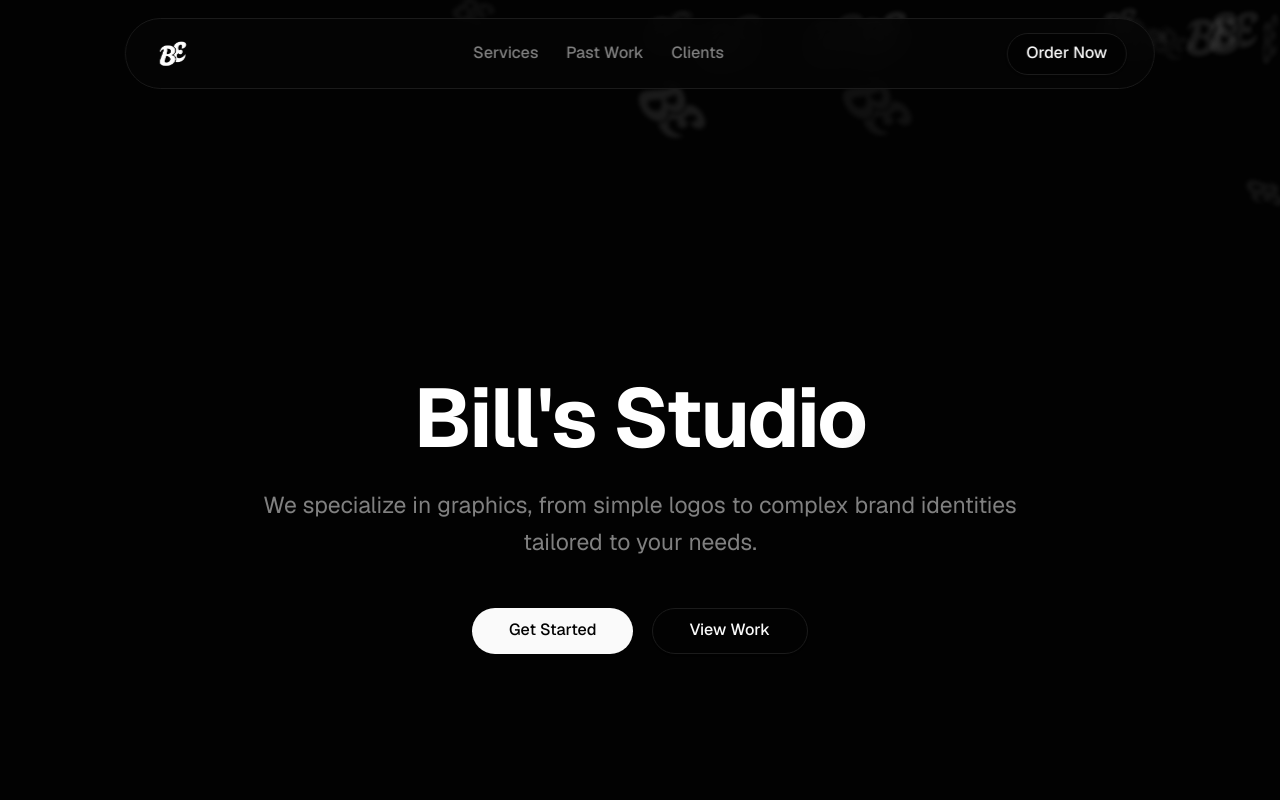
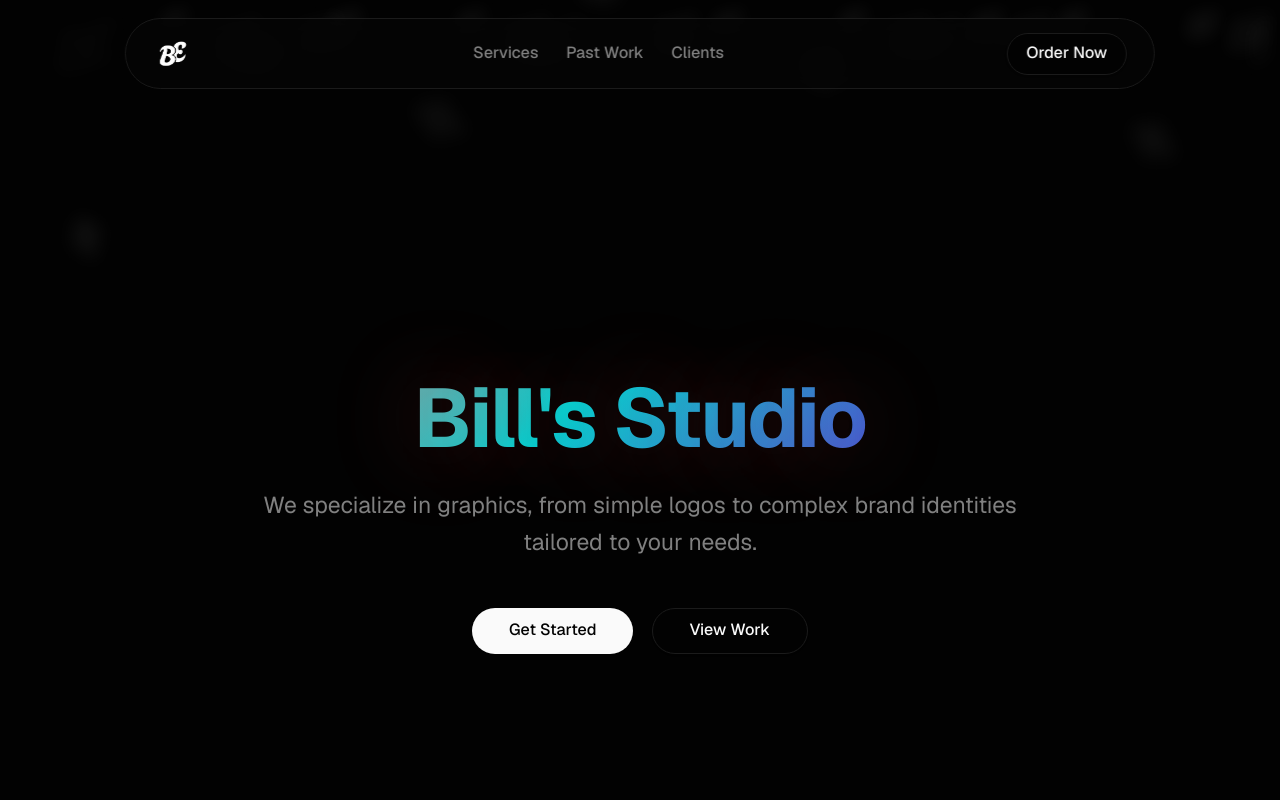
Before and after one commit to BillEfthimiou/billefthimiou.com, a Next.js app: page / in a window 1280 px wide. Shown: the top 800 px of the page. Built offline with nearby package versions, Linux system fonts and the light colour scheme.

Commit message:
feat: enhance falling logos and gradient text animations
Improve falling logos with CSS animations and vibrant gradient text.

```diff
--- a/app/globals.css
+++ b/app/globals.css
@@ -134,14 +134,23 @@ html.lenis, html.lenis body {
 @keyframes fall {
   0% {
     transform: translateY(-100px) rotate(0deg);
+    opacity: 0;
+  }
+  5% {
+    opacity: 1;
+  }
+  95% {
+    opacity: 1;
   }
   100% {
     transform: translateY(100vh) rotate(360deg);
+    opacity: 0;
   }
 }
 
 .falling-logo {
   animation: fall linear infinite;
+  will-change: transform;
 }
 
 /* Premium animated gradient text */
@@ -169,21 +178,41 @@ html.lenis, html.lenis body {
   }
 }
 
-.gradient-text {
+/* Premium animated gradient for title */
+@keyframes premium-gradient {
+  0% {
+    background-position: 0% 50%;
+  }
+  25% {
+    background-position: 50% 100%;
+  }
+  50% {
+    background-position: 100% 50%;
+  }
+  75% {
+    background-position: 50% 0%;
+  }
+  100% {
+    background-position: 0% 50%;
+  }
+}
+
+.gradient-text-premium {
   background: linear-gradient(
-    135deg,
-    #ffffff 0%,
-    #c0c0c0 15%,
-    #ffffff 30%,
-    #e8e8e8 45%,
-    #b8b8b8 60%,
-    #ffffff 75%,
-    #d4d4d4 90%,
-    #ffffff 100%
+    -45deg,
+    #ff6b6b,
+    #feca57,
+    #48dbfb,
+    #ff9ff3,
+    #54a0ff,
+    #5f27cd,
+    #00d2d3,
+    #ff6b6b
   );
-  background-size: 300% 300%;
+  background-size: 400% 400%;
   -webkit-background-clip: text;
   background-clip: text;
   -webkit-text-fill-color: transparent;
-  animation: gradient-shift 8s ease infinite, shimmer 4s ease-in-out infinite;
+  animation: premium-gradient 6s ease infinite;
+  text-shadow: 0 0 80px rgba(255, 107, 107, 0.3);
 }
--- a/components/hero.tsx
+++ b/components/hero.tsx
@@ -1,42 +1,50 @@
-"use client";
-
 import Link from "next/link";
 import { Button } from "@/components/ui/button";
-import { useEffect, useState } from "react";
 
-interface FallingLogo {
-  id: number;
-  x: number;
-  delay: number;
-  duration: number;
-  size: number;
-  opacity: number;
-}
+// Pre-defined logo positions for different patterns
+const fallingLogos = [
+  // Column 1 - left side
+  { id: 1, x: 5, delay: 0, duration: 18, size: 40, opacity: 0.08 },
+  { id: 2, x: 8, delay: 5, duration: 22, size: 55, opacity: 0.05 },
+  { id: 3, x: 12, delay: 12, duration: 25, size: 35, opacity: 0.07 },
+  // Column 2
+  { id: 4, x: 18, delay: 3, duration: 20, size: 48, opacity: 0.06 },
+  { id: 5, x: 22, delay: 8, duration: 28, size: 60, opacity: 0.04 },
+  { id: 6, x: 25, delay: 15, duration: 19, size: 42, opacity: 0.08 },
+  // Column 3
+  { id: 7, x: 32, delay: 1, duration: 24, size: 52, opacity: 0.05 },
+  { id: 8, x: 35, delay: 10, duration: 21, size: 38, opacity: 0.07 },
+  { id: 9, x: 38, delay: 18, duration: 26, size: 65, opacity: 0.04 },
+  // Column 4 - center area
+  { id: 10, x: 45, delay: 4, duration: 23, size: 45, opacity: 0.06 },
+  { id: 11, x: 50, delay: 9, duration: 27, size: 58, opacity: 0.05 },
+  { id: 12, x: 55, delay: 14, duration: 20, size: 40, opacity: 0.07 },
+  // Column 5
+  { id: 13, x: 62, delay: 2, duration: 25, size: 50, opacity: 0.06 },
+  { id: 14, x: 65, delay: 7, duration: 22, size: 36, opacity: 0.08 },
+  { id: 15, x: 68, delay: 16, duration: 28, size: 62, opacity: 0.04 },
+  // Column 6
+  { id: 16, x: 75, delay: 6, duration: 19, size: 44, opacity: 0.07 },
+  { id: 17, x: 78, delay: 11, duration: 24, size: 55, opacity: 0.05 },
+  { id: 18, x: 82, delay: 17, duration: 21, size: 38, opacity: 0.08 },
+  // Column 7 - right side
+  { id: 19, x: 88, delay: 0, duration: 26, size: 48, opacity: 0.06 },
+  { id: 20, x: 92, delay: 8, duration: 23, size: 42, opacity: 0.07 },
+  { id: 21, x: 95, delay: 13, duration: 20, size: 56, opacity: 0.05 },
+  // Extra scattered logos for density
+  { id: 22, x: 15, delay: 20, duration: 30, size: 70, opacity: 0.03 },
+  { id: 23, x: 40, delay: 22, duration: 32, size: 75, opacity: 0.03 },
+  { id: 24, x: 70, delay: 25, duration: 28, size: 68, opacity: 0.03 },
+  { id: 25, x: 3, delay: 28, duration: 35, size: 80, opacity: 0.02 },
+  { id: 26, x: 97, delay: 30, duration: 33, size: 72, opacity: 0.03 },
+];
 
-function FallingLogos() {
-  const [logos, setLogos] = useState<FallingLogo[]>([]);
-
-  useEffect(() => {
-    const generateLogos = () => {
-      const newLogos: FallingLogo[] = [];
-      for (let i = 0; i < 20; i++) {
-        newLogos.push({
-          id: i,
-          x: Math.random() * 100,
-          delay: Math.random() * 10,
-          duration: 15 + Math.random() * 20,
-          size: 30 + Math.random() * 50,
-          opacity: 0.03 + Math.random() * 0.08,
-        });
-      }
-      setLogos(newLogos);
-    };
-    generateLogos();
-  }, []);
-
+export function Hero() {
   return (
+    <section className="min-h-screen flex items-center justify-center px-6 pt-24 relative overflow-hidden">
+      {/* Falling logos background */}
       <div className="absolute inset-0 overflow-hidden pointer-events-none">
-      {logos.map((logo) => (
+        {fallingLogos.map((logo) => (
           <div
             key={logo.id}
             className="absolute falling-logo"
@@ -49,7 +57,7 @@ function FallingLogos() {
             <img
               src="/logo.png"
               alt=""
-            className="blur-[2px]"
+              className="blur-sm"
               style={{
                 width: logo.size,
                 height: logo.size,
@@ -59,18 +67,10 @@ function FallingLogos() {
           </div>
         ))}
       </div>
-  );
-}
-
-export function Hero() {
-  return (
-    <section className="min-h-screen flex items-center justify-center px-6 pt-24 relative overflow-hidden">
-      {/* Falling logos background */}
-      <FallingLogos />
 
       <div className="max-w-3xl mx-auto text-center relative z-10">
-        <h1 className="text-5xl md:text-7xl font-bold tracking-tight mb-6 text-balance">
-          <span className="gradient-text">Bill&apos;s Studio</span>
+        <h1 className="text-5xl md:text-7xl font-bold tracking-tight mb-6 text-balance gradient-text-premium">
+          Bill&apos;s Studio
         </h1>
         <p className="text-lg md:text-xl text-muted-foreground max-w-2xl mx-auto mb-10 leading-relaxed text-pretty">
           We specialize in graphics, from simple logos to complex brand identities tailored to your needs.
```
Lines whose indentation alone changed are shown as unchanged.
